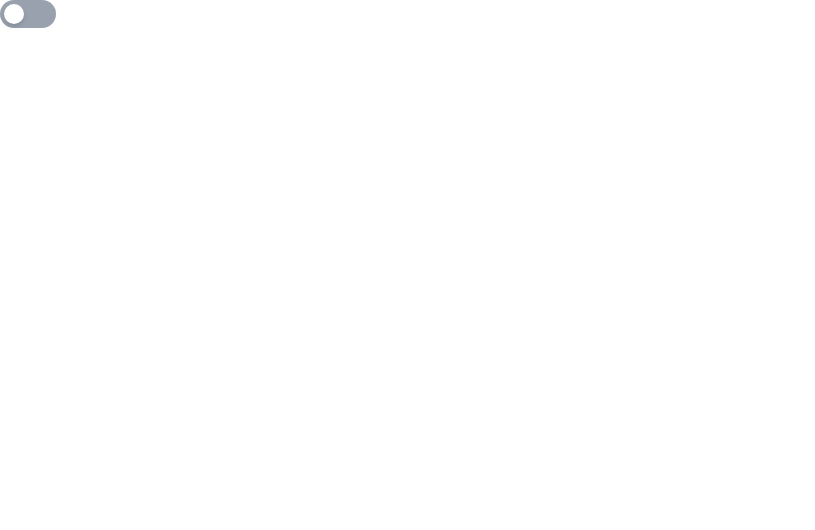
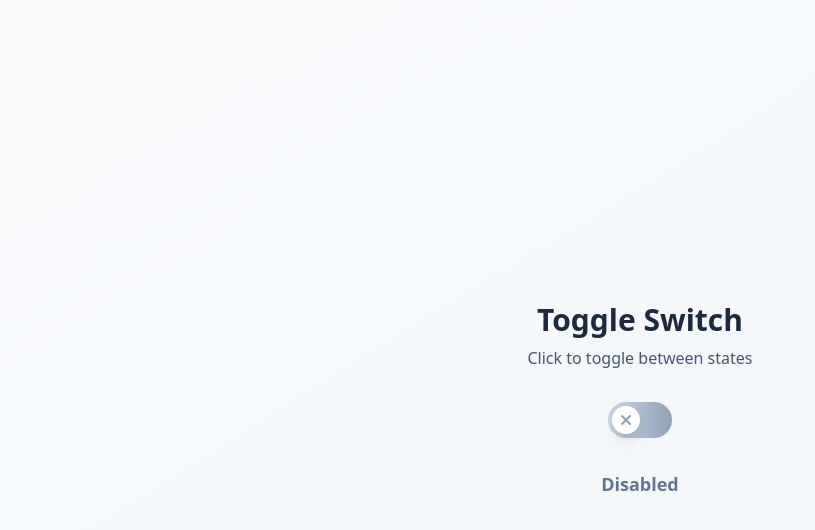
Before and after one commit to SuvamKumarBhola/Mini_Projects_React, a React (Vite) app in the folder BasicProject_1/: page / in a window 1280 px wide. Shown: the top 530 px of the page, without its empty margins (0-815 px from the left). Built offline with nearby package versions, Linux system fonts and the light colour scheme.

Commit message:
Add the Style for Toggle Button in BasicProject_1

```diff
--- a/BasicProject_1/src/components/Toggle/index.jsx
+++ b/BasicProject_1/src/components/Toggle/index.jsx
@@ -4,15 +4,45 @@ export default function ToggleButton() {
     const [enabled, setEnabled] = useState(false);
 
     return (
+        <div className="min-h-screen bg-linear-to-br from-slate-50 to-slate-100 flex items-center justify-center p-8">
+            <div className="text-center space-y-8">
+                <div>
+                    <h2 className="text-3xl font-bold text-slate-800 mb-2">Toggle Switch</h2>
+                    <p className="text-slate-600">Click to toggle between states</p>
+                </div>
+
+                <div className="flex justify-center">
                     <button
                         onClick={() => setEnabled(!enabled)}
-            className={`w-14 h-7 flex items-center rounded-full p-1 transition-colors duration-300
-        ${enabled ? "bg-green-500" : "bg-gray-400"}`}
+                        className={`relative w-16 h-9 flex items-center rounded-full p-1 transition-all duration-300 ease-in-out
+              ${enabled ? "bg-linear-to-r from-emerald-500 to-green-500" : "bg-linear-to-r from-slate-300 to-slate-400"}
+              hover:shadow-lg hover:scale-105 active:scale-95 focus:outline-none focus:ring-4 focus:ring-offset-2
+              ${enabled ? "focus:ring-green-300" : "focus:ring-slate-300"}`}
+                        aria-checked={enabled}
+                        role="switch"
                     >
                         <div
-                className={`bg-white w-5 h-5 rounded-full shadow-md transform transition-transform duration-300
+                            className={`bg-white w-7 h-7 rounded-full shadow-lg transform transition-all duration-300 ease-in-out
+              flex items-center justify-center
               ${enabled ? "translate-x-7" : "translate-x-0"}`}
-            />
+                        >
+                            {enabled ? (
+                                <svg className="w-4 h-4 text-green-500" fill="none" viewBox="0 0 24 24" stroke="currentColor">
+                                    <path strokeLinecap="round" strokeLinejoin="round" strokeWidth={3} d="M5 13l4 4L19 7" />
+                                </svg>
+                            ) : (
+                                <svg className="w-4 h-4 text-slate-400" fill="none" viewBox="0 0 24 24" stroke="currentColor">
+                                    <path strokeLinecap="round" strokeLinejoin="round" strokeWidth={3} d="M6 18L18 6M6 6l12 12" />
+                                </svg>
+                            )}
+                        </div>
                     </button>
+                </div>
+
+                <div className={`text-lg font-semibold transition-colors duration-300 ${enabled ? "text-green-600" : "text-slate-500"}`}>
+                    {enabled ? "Enabled" : "Disabled"}
+                </div>
+            </div>
+        </div>
     );
 }
```
Lines whose indentation alone changed are shown as unchanged.
